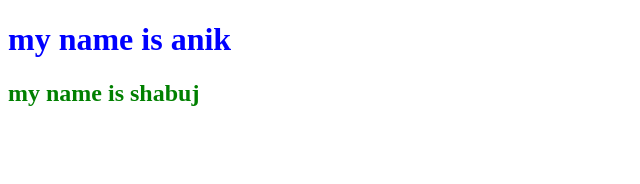
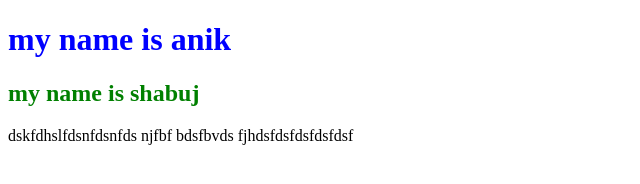
Before and after one commit to AnikRifat/learning-git, a plain HTML site: page index.html in a window 1280 px wide. Shown: the whole page, without its empty margins (0-640 px from the left). Drawn offline with Linux system fonts and the light colour scheme.

```diff
--- a/index.html
+++ b/index.html
@@ -9,5 +9,6 @@
 <body>
     <h1>my name is anik</h1>
     <h2>my name is shabuj</h2>
+    dskfdhslfdsnfdsnfds njfbf bdsfbvds fjhdsfdsfdsfdsfdsf
 </body>
 </html>
```
